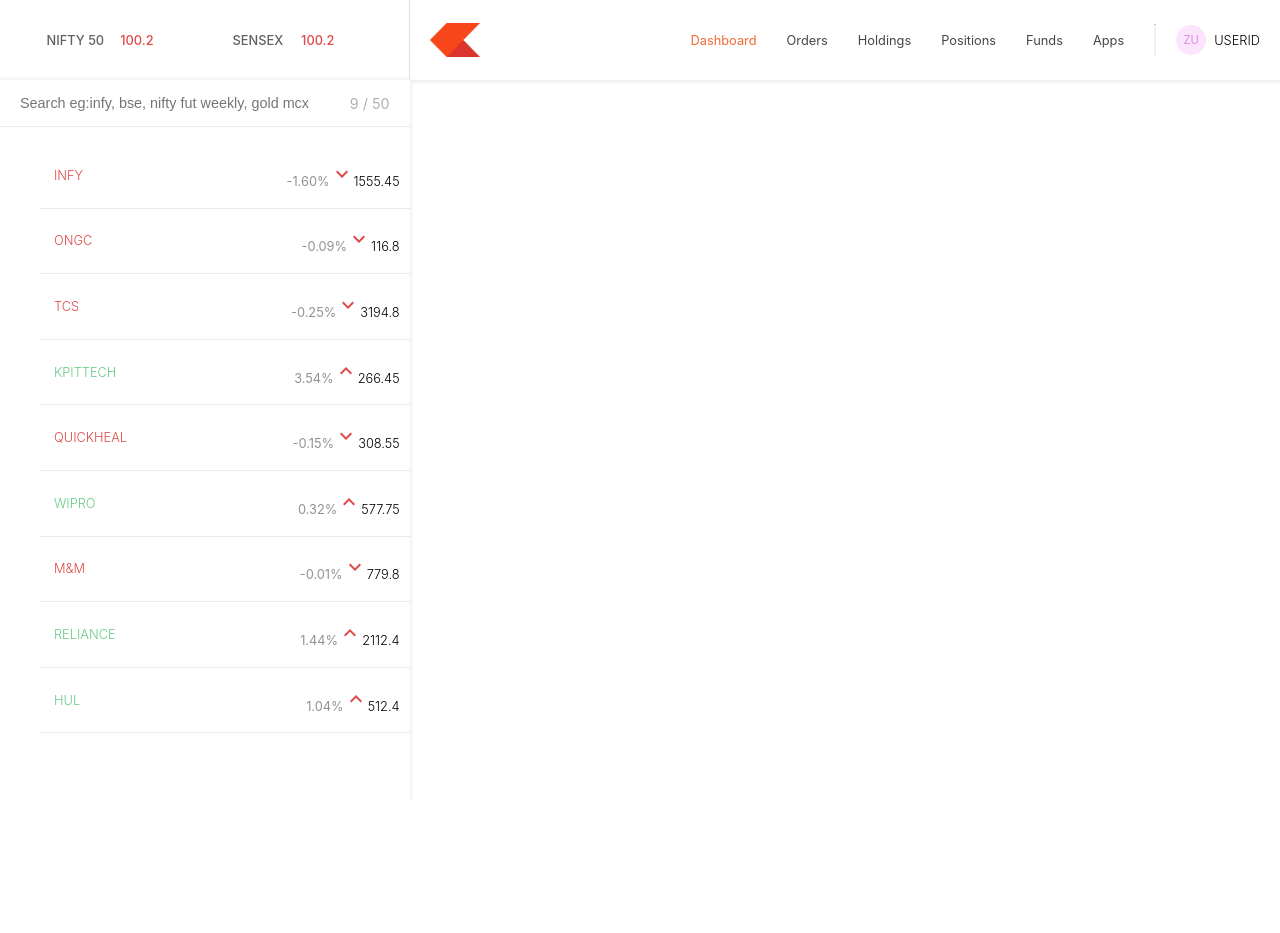
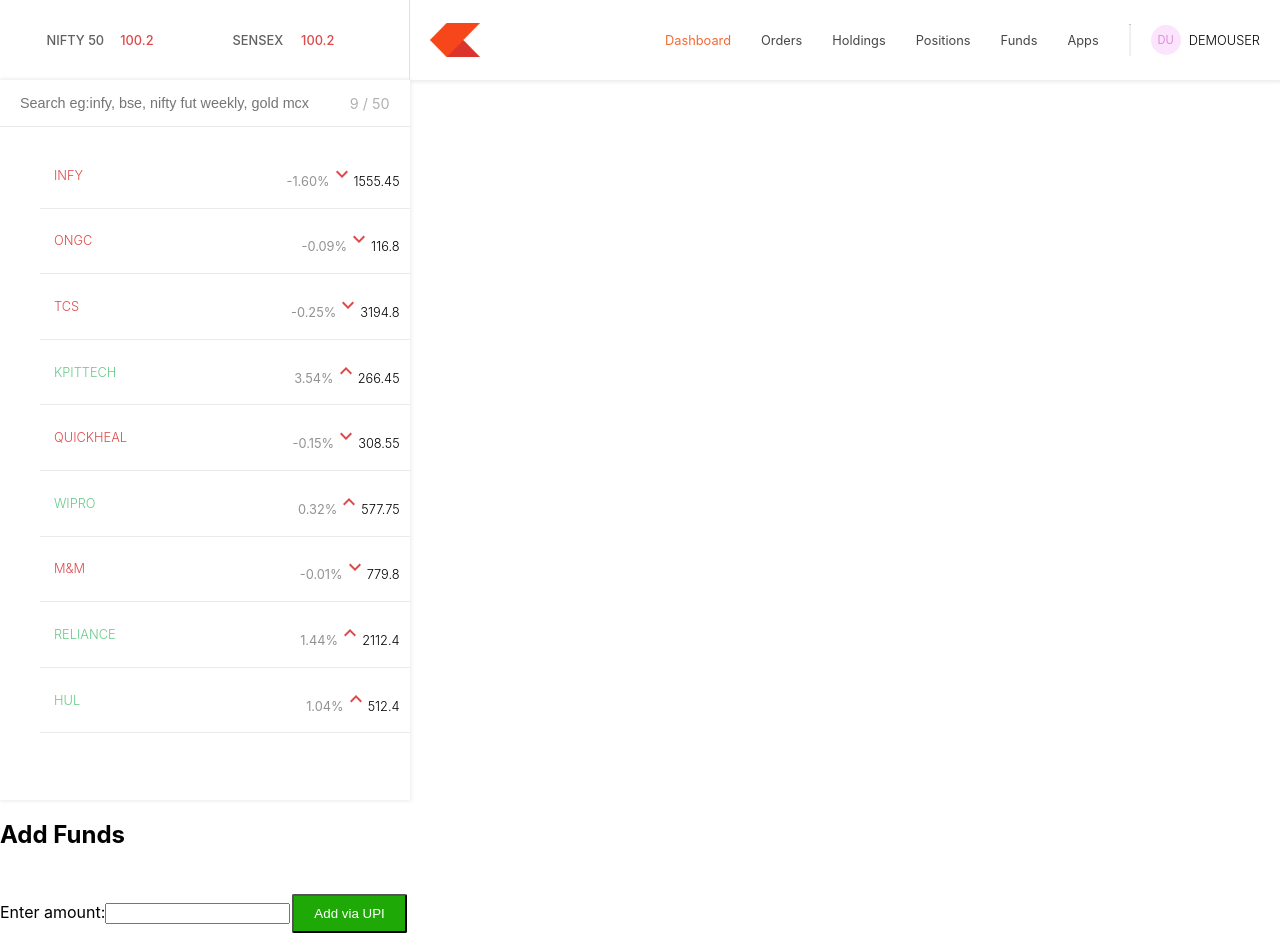
Before and after one commit to avnishpatel23/zerodha, a React app in the folder dashboard/: page /add-funds in a window 1280 px wide. Before the commit the page ends 800 px from the top, so only its background shows below. Built offline with nearby package versions, Linux system fonts and the light colour scheme.

Commit message:
Add routing and payment functionality to the dashboard
- Updated index.html to use a custom favicon and changed the title to "Dashboard".
- Added Razorpay checkout script for payment processing.
- Created AddFunds component for handling fund additions via UPI.
- Updated Apps component to include routing for Funds and AddFunds.
- Modified Funds component to link to AddFunds page.
- Added new button styles in BuyActionWindow.css.
- Updated Menu component to reflect demo user information.
- Integrated App component into the main index.js file.

```diff
--- a/dashboard/public/index.html
+++ b/dashboard/public/index.html
@@ -2,7 +2,7 @@
 <html lang="en">
   <head>
     <meta charset="utf-8" />
-    <link rel="icon" href="%PUBLIC_URL%/favicon.ico" />
+    <link rel="icon" href="kite-icon.webp" />
     <meta name="viewport" content="width=device-width, initial-scale=1" />
     <meta name="theme-color" content="#000000" />
     <meta
@@ -24,7 +24,9 @@
       work correctly both with client-side routing and a non-root public URL.
       Learn how to configure a non-root public URL by running `npm run build`.
     -->
-    <title>React App</title>
+    <title>Dashboard</title>
+    <script src="https://checkout.razorpay.com/v1/checkout.js"></script>
+
   </head>
   <body>
     <noscript>You need to enable JavaScript to run this app.</noscript>
--- /dev/null
+++ b/dashboard/src/components/AddFunds.js
@@ -0,0 +1,54 @@
+import React, { useState } from 'react';
+
+const AddFunds = () => {
+  const [amount, setAmount] = useState('');
+
+  const handleSubmit = (e) => {
+    e.preventDefault();
+
+    const amountInPaise = parseInt(amount) * 100; // Razorpay expects amount in paise
+
+    const options = {
+      key: "QXu45v1bBBgvzp",  // Replace with your Razorpay Key ID
+      amount: amountInPaise,
+      currency: "INR",
+      name: "Your App Name",
+      description: "Add Funds",
+      handler: function (response) {
+        alert(`✅ Payment successful! Payment ID: ${response.razorpay_payment_id}`);
+        setAmount('');
+      },
+      prefill: {
+        name: "User Name",
+        email: "user@example.com",
+      },
+      theme: {
+        color: "#3399cc",
+      },
+    };
+
+    const rzp = new window.Razorpay(options);
+    rzp.open();
+  };
+
+  return (
+    <div className="add-funds">
+      <h2>Add Funds</h2>
+      <form onSubmit={handleSubmit}>
+        <label>
+          Enter amount:
+          <input
+            type="number"
+            value={amount}
+            onChange={(e) => setAmount(e.target.value)}
+            required
+            min="1"
+          />
+        </label>
+        <button type="submit" className="btn btn-green">Add via UPI</button>
+      </form>
+    </div>
+  );
+};
+
+export default AddFunds;
--- a/dashboard/src/components/Apps.js
+++ b/dashboard/src/components/Apps.js
@@ -1,7 +1,18 @@
 import React from "react";
+import { BrowserRouter as Router, Routes, Route } from "react-router-dom";
+import Funds from "./Funds";
+import AddFunds from "./AddFunds";
 
-const Apps = () => {
-  return <h1>Apps</h1>;
+const App = () => {
+  return (
+    <Router>
+      <Routes>
+        <Route path="/funds" element={<Funds />} />
+        <Route path="/add-funds" element={<AddFunds />} />
+        {/* Add more routes as needed */}
+      </Routes>
+    </Router>
+  );
 };
 
-export default Apps;
+export default App;
--- a/dashboard/src/components/BuyActionWindow.css
+++ b/dashboard/src/components/BuyActionWindow.css
@@ -181,6 +181,10 @@
     background: #4184f3;
   }
 
+  .btn-green {
+    background: #1fa907;
+  }
+
   /* sudo selectors */
   .tab button::after {
     content: "";
--- a/dashboard/src/components/Funds.js
+++ b/dashboard/src/components/Funds.js
@@ -6,7 +6,7 @@
     <>
       <div className="funds">
         <p>Instant, zero-cost fund transfers with UPI </p>
-        <Link className="btn btn-green">Add funds</Link>
+        <Link  to="/add-funds" className="btn btn-green">Add funds</Link>
         <Link className="btn btn-blue">Withdraw</Link>
       </div>
 
@@ -30,10 +30,6 @@
               <p className="imp">4,043.10</p>
             </div>
             <hr />
-            <div className="data">
-              <p>Opening Balance</p>
-              <p>4,043.10</p>
-            </div>
             <div className="data">
               <p>Opening Balance</p>
               <p>3736.40</p>
@@ -77,7 +73,7 @@
         <div className="col">
           <div className="commodity">
             <p>You don't have a commodity account</p>
-            <Link className="btn btn-blue">Open Account</Link>
+            <Link to="/open-commodity" className="btn btn-blue">Open Account</Link>
           </div>
         </div>
       </div>
--- a/dashboard/src/components/Menu.js
+++ b/dashboard/src/components/Menu.js
@@ -91,8 +91,8 @@
         </ul>
         <hr />
         <div className="profile" onClick={handleProfileClick}>
-          <div className="avatar">ZU</div>
-          <p className="username">USERID</p>
+          <div className="avatar">DU</div>
+          <p className="username">DEMOUSER</p>
         </div>
       </div>
     </div>
--- a/dashboard/src/index.js
+++ b/dashboard/src/index.js
@@ -1,5 +1,6 @@
 import React from "react";
 import ReactDOM from "react-dom/client";
+import App from "./components/Apps"; // ✅ import the app
 import { BrowserRouter } from "react-router-dom"; // ✅ import the router
 import "./index.css";
 import Home from "./components/Home";
@@ -10,5 +11,6 @@
     <BrowserRouter> {/* ✅ wrap with router */}
       <Home />
     </BrowserRouter>
+     <App />
   </React.StrictMode>
 );
```
Also changed, not shown: dashboard/public/kite-icon.webp (added).
